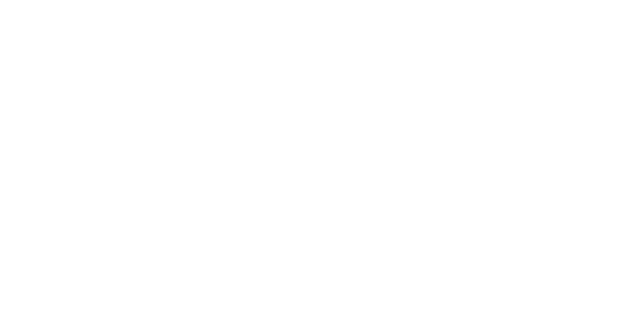
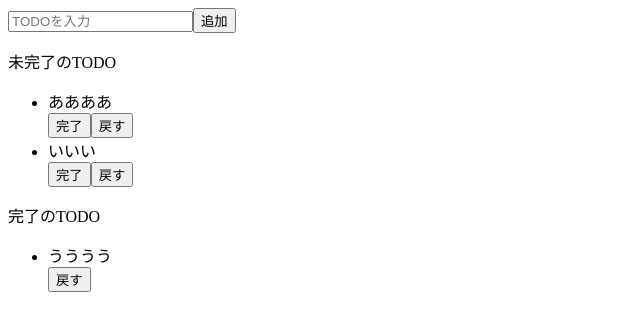
Before and after one commit to yuta-ushijima/react-todo, a React (Create React App) app: page / in a window 1280 px wide. Shown: the top 330 px of the page, without its empty margins (0-640 px from the left). Built offline with nearby package versions, Linux system fonts and the light colour scheme.

Commit message:
initial commit

```diff
--- a/src/App.jsx
+++ b/src/App.jsx
@@ -1,5 +1,42 @@
 import React from "react";
 
 export const App = () => {
-  return <div></div>;
+  return (
+    <>
+      <div>
+        <input placeholder="TODOを入力" />
+        <button>追加</button>
+      </div>
+      <div>
+        <p>未完了のTODO</p>
+        <ul>
+          <li>
+            ああああ
+            <div>
+              <button>完了</button>
+              <button>戻す</button>
+            </div>
+          </li>
+          <li>
+            いいい
+            <div>
+              <button>完了</button>
+              <button>戻す</button>
+            </div>
+          </li>
+        </ul>
+      </div>
+      <div>
+        <p>完了のTODO</p>
+        <ul>
+          <li>
+            うううう
+            <div>
+              <button>戻す</button>
+            </div>
+          </li>
+        </ul>
+      </div>
+    </>
+  );
 };
```
